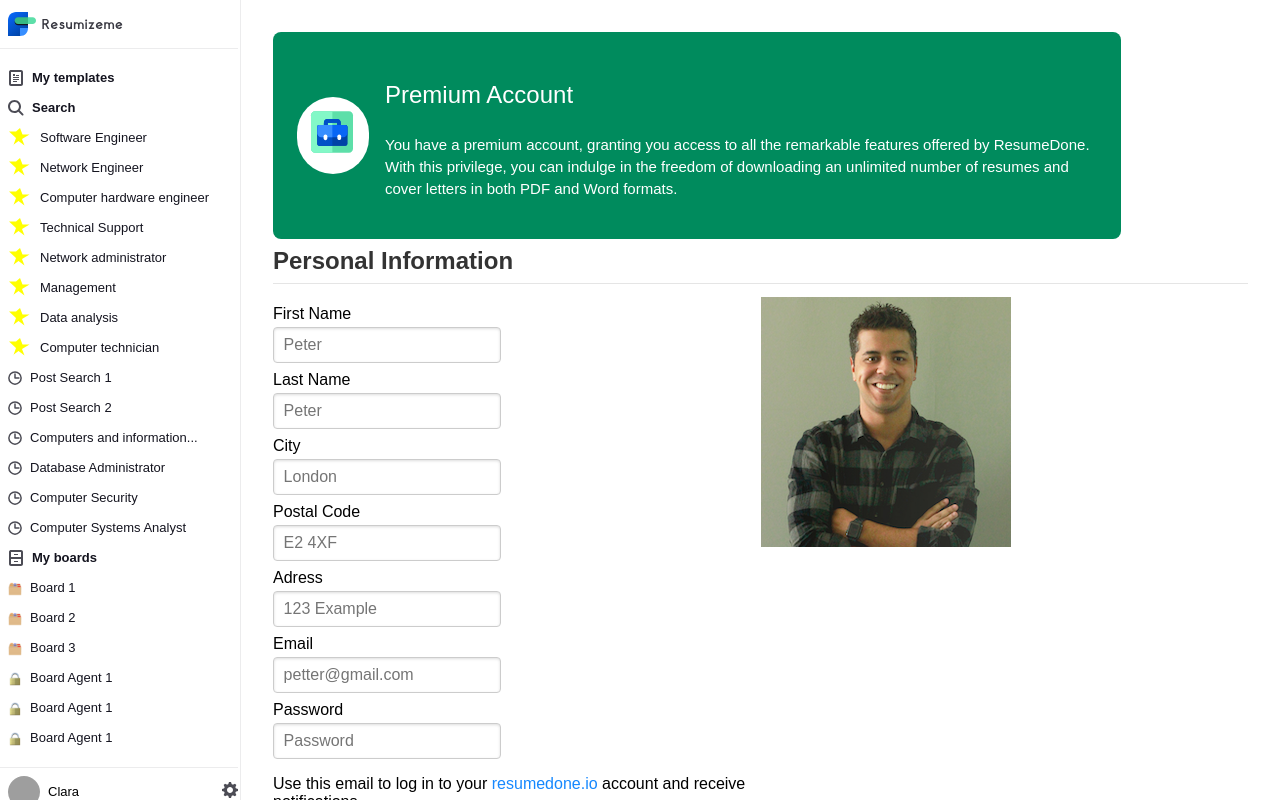
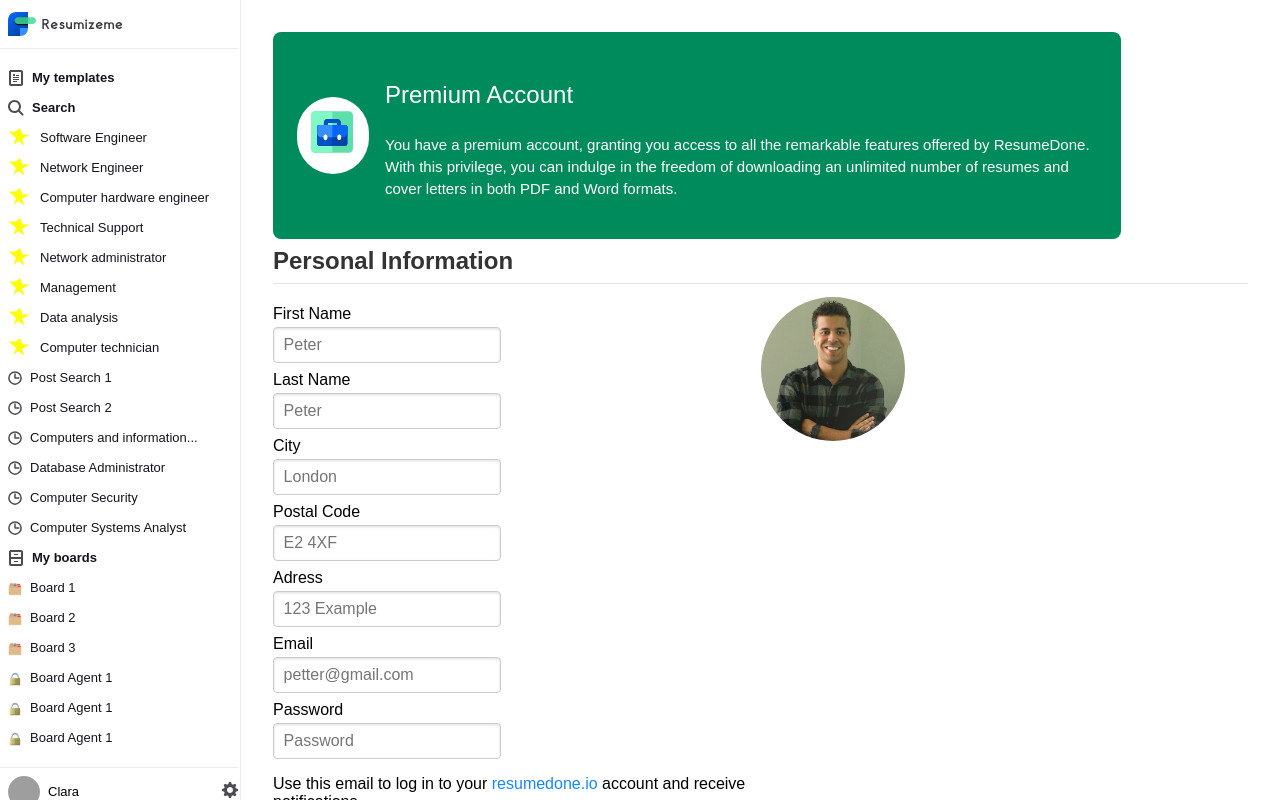
Before and after one commit to crystel1996/test-frontends, a React (Create React App) app in the folder front/: page / in a window 1280 px wide. Built offline with nearby package versions, Linux system fonts and the light colour scheme; grey boxes are pictures that could not be loaded.

Commit message:
add border-radius profile picture

```diff
--- a/front/src/Components/Information/Information.tsx
+++ b/front/src/Components/Information/Information.tsx
@@ -54,7 +54,7 @@ export const Information: FC<InformationComponentInterface> = () => {
                     </div>
                 </div>
                 <div className='pure-u-12-24'>
-                    <img src={profile_picture} alt="Profile picture" />
+                    <img className={style.profilePictureInformation} src={profile_picture} alt="Profile picture" />
                 </div>
             </fieldset>
         </form>
--- a/front/src/Components/Information/style.module.css
+++ b/front/src/Components/Information/style.module.css
@@ -5,6 +5,13 @@
     line-height: 30px;
     color:  #14141F;
 }
+
+.profilePictureInformation {
+    width: 144px;
+    height: 144px;
+    border-radius: 144px;
+}
+
 
 label {
     display: block;
```
